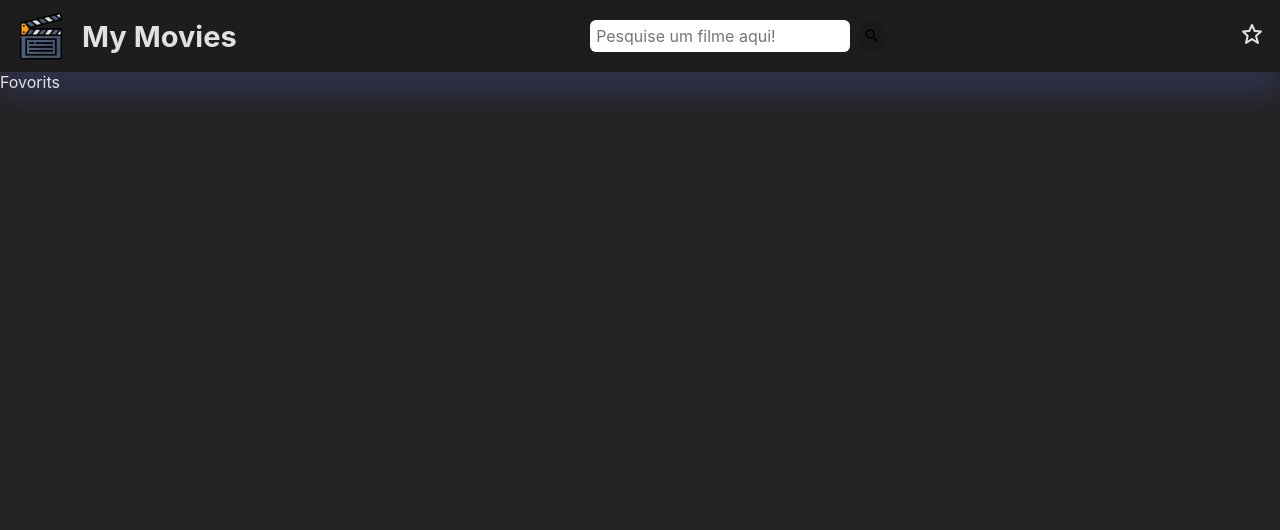
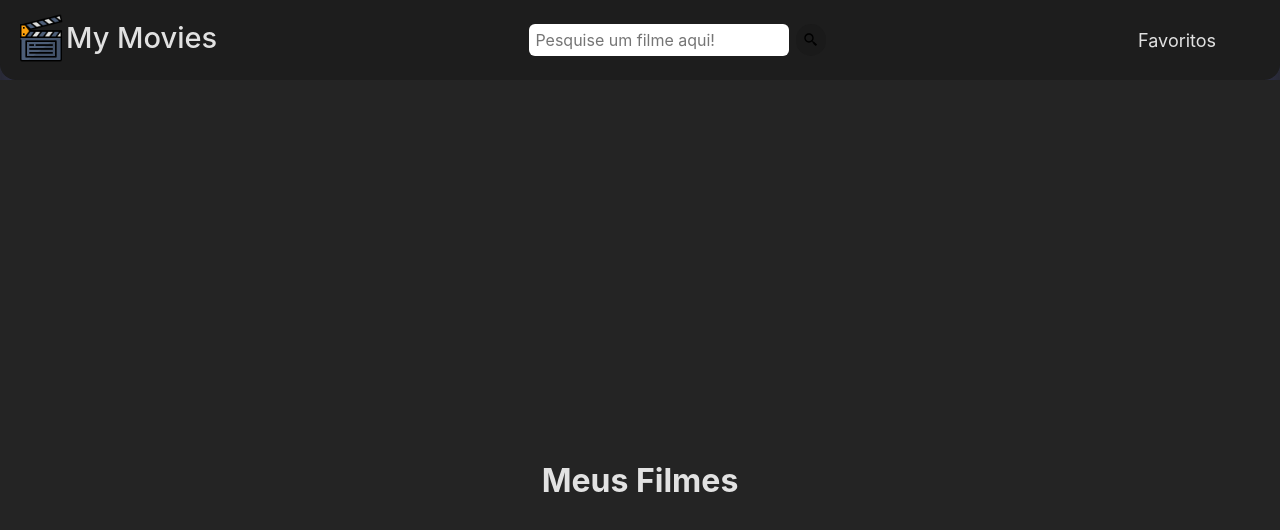
Before and after one commit to vctrr1/my-movie-nextjs, a React (Vite) app: page /favorits in a window 1280 px wide. Shown: the top 530 px of the page. Built offline with nearby package versions, Linux system fonts and the light colour scheme; no server answers.

Commit message:
Movie page completed

```diff
--- a/package.json
+++ b/package.json
@@ -10,10 +10,13 @@
     "preview": "vite preview"
   },
   "dependencies": {
+    "moment": "^2.29.4",
     "prop-types": "^15.8.1",
     "react": "^18.2.0",
     "react-dom": "^18.2.0",
     "react-icons": "^4.9.0",
+    "react-loading-icons": "^1.1.0",
+    "react-moment": "^1.1.3",
     "react-router-dom": "^6.11.2",
     "styled-components": "^5.3.11"
   },
--- a/src/components/movieCard/MovieCard.css
+++ b/src/components/movieCard/MovieCard.css
@@ -20,3 +20,7 @@
     filter: drop-shadow(0 0 1em #646cff9c);
     transform: scale(1.1)
 }
+
+p {
+    padding-top: 7px;
+}
--- a/src/components/navBar/NavBar.css
+++ b/src/components/navBar/NavBar.css
@@ -2,7 +2,8 @@
     display: flex;
     justify-content: space-between;
     align-items: center;
-    padding: 0.7rem 1rem;
+    border-radius: 0px 0px 16px 16px;
+    padding: 0.1rem 1rem;
     background-color: #05050536;
     box-shadow: 0 24px 24px #646cff2a;
 }
@@ -16,8 +17,8 @@
     color:  rgba(255, 255, 255, 0.87);
     display: flex;
     align-items: center;
-    gap: 1rem;
-    text-decoration: none;
+    text-decoration: none !important;
+    margin-top: 11px;
 }
 #navbar h3{
     will-change: filter;
@@ -44,8 +45,8 @@
 #navbar form input:hover {
     border-color: #646cff;
 }
-#navbar form input:focus-visible {
-    outline: 4px auto -webkit-focus-ring-color;
+#navbar form input:focus {
+    outline: 0px auto -webkit-focus-ring-color;
 }
 
 #navbar form button {
@@ -63,12 +64,18 @@
 }
 #navbar form button:focus,
 #navbar form button:focus-visible{
-    outline: 4px auto -webkit-focus-ring-color;
+    outline: 0px auto -webkit-focus-ring-color;
 }
 
-#nav-links {
-    transition: border-color 0.25s;
+.nav-links a {
+    text-decoration: none;
+    padding-right: 1.5rem;
+    padding-left: 2rem;
+    font-size: 18px;
+    color: rgba(255, 255, 255, 0.87);
+    transition: 0.4s;
 }
-#nav-links:hover {
-    border-color: #646cff;
+
+.nav-links a:hover {
+    color: #646cff;
 }
--- a/src/components/navBar/NavBar.jsx
+++ b/src/components/navBar/NavBar.jsx
@@ -1,7 +1,7 @@
 import logo from '../../assets/movie.png'
 import { Link, useNavigate} from 'react-router-dom';
 import { useState } from 'react';
-import {BiSearchAlt2, BiStar} from 'react-icons/bi'
+import {BiSearchAlt2} from 'react-icons/bi'
 import { IconContext } from 'react-icons';
 import './NavBar.css';
 
@@ -35,7 +35,7 @@ const NavBar = () => {
             <div className='nav-links'>
                 <IconContext.Provider value={{ size: '24px', color:'rgb(255, 255, 255, 0.87)'}}>
                     <Link to='/favorits'>
-                        <BiStar/>
+                        <a>Favoritos</a>
                     </Link>
                 </IconContext.Provider>
             </div>
--- /dev/null
+++ b/src/data/db.json
@@ -0,0 +1,4 @@
+{
+    "title": "Testando 123"
+
+}
--- /dev/null
+++ b/src/pages/favorits/Favorits.css
@@ -0,0 +1,15 @@
+.container h1 {
+    color:  rgba(255, 255, 255, 0.87);
+}
+
+.containerFav {
+    color-scheme: light dark;
+    color:  rgba(255, 255, 255, 0.87);
+    background-color: #242424;
+    width: 100vw;
+    height: 100vh;
+    display: flex;
+    flex-direction: row;
+    justify-content: center;
+    align-items: center;
+}
--- a/src/pages/favorits/Favorits.jsx
+++ b/src/pages/favorits/Favorits.jsx
@@ -1,5 +1,12 @@
+import './Favorits.css'
+
 const Favorits = () => {
-    return <div>Fovorits</div>
+    return (
+        <div className="containerFav">
+
+            <h1>Meus Filmes</h1>
+        </div>
+    )
 }
 
 export default Favorits;
--- a/src/pages/home/Home.jsx
+++ b/src/pages/home/Home.jsx
@@ -1,6 +1,7 @@
 import { useState, useEffect } from "react";
 import MovieCard from "../../components/movieCard/MovieCard";
 import '../home/Home.css'
+import LoadingIcons from 'react-loading-icons'
 
 const apiKey = import.meta.env.VITE_API_KEY
 const moviesURL = import.meta.env.VITE_API
@@ -45,7 +46,7 @@ const Home = () => {
         <div className="container">
             <h2 className="title">Em Brave</h2>
             <div className="movies-container">
-                {upcomingMovies.length === 0 && <p>Carregando...</p>}
+                {upcomingMovies.length === 0 && <LoadingIcons.Circles />}
                 {
                     upcomingMovies.map((movie) =>
                         <MovieCard movie={movie} key={movie.id}/>
@@ -54,7 +55,7 @@ const Home = () => {
             </div>
             <h2 className="title">Filmes Melhores Avaliados</h2>
             <div className="movies-container">
-                {topRatedMovies.length === 0 && <p>Carregando...</p>}
+                {topRatedMovies.length === 0 && <LoadingIcons.Circles/>}
                 {
                     topRatedMovies.map((movie) =>
                         <MovieCard movie={movie} key={movie.id}/>
@@ -63,7 +64,7 @@ const Home = () => {
             </div>
             <h2 className="title">Populares</h2>
             <div className="movies-container">
-                {popularMovies.length === 0 && <p>Carregando...</p>}
+                {popularMovies.length === 0 && <LoadingIcons.Circles />}
                 {
                     popularMovies.map((movie) =>
                         <MovieCard movie={movie} key={movie.id}/>
--- a/src/pages/movie/Movie.css
+++ b/src/pages/movie/Movie.css
@@ -2,12 +2,17 @@
     display: flex;
     align-items: center;
     justify-content: center;
+    max-width: 1145px;
     border-radius: 0.8rem;
-    margin: 4rem;
+    margin: 4rem auto;
     background: rgb(161,161,161);
     background: radial-gradient(circle, rgba(161, 161, 161, 0.185) 0%, rgba(24, 24, 24, 0.377) 100%);
     height: fit-content;
     box-shadow: 9px 10px 9px #646cff42;
+}
+
+.movie svg {
+    color: #646cff;
 }
 
 .imgMovie {
@@ -26,8 +31,35 @@
     margin-left: 4rem;
 }
 
-span {
+h3 {
+    font-size: medium;
+    font-weight: 500;
     padding-right:  4rem;
     line-height: 150%;
     margin-bottom: 1rem;
 }
+
+.buttonFV {
+    margin-top: 4rem;
+    font-family: Roboto, sans-serif;
+    font-weight: 100;
+    font-size: 14px;
+    color: #fff;
+    background-color: #6654da;
+    padding: 9px 13px;
+    border: none;
+    border-radius: 11px;
+    cursor: pointer;
+    font-size: 14px;
+    transition: 0.4s;
+
+}
+
+.buttonFV:hover {
+    background: #6654daa9;
+}
+
+.buttonFV {
+    display: inline-block;
+    margin-left: 7.7rem;
+}
--- a/src/pages/movie/Movie.jsx
+++ b/src/pages/movie/Movie.jsx
@@ -1,7 +1,12 @@
 import { useEffect, useState } from "react";
-//import {GiMoneyStack} from 'react-icons/fa'
-import { useParams } from "react-router-dom"; //regata algum elemento da url no caso o ID movie
-import {AiFillStar} from 'react-icons/ai'
+import { useParams, Link } from "react-router-dom"; //regata algum elemento da url no caso o ID movie
+import{FaRegStar} from 'react-icons/fa'
+import {
+  BsGraphUp,
+  BsWallet2,
+  BsClock,
+  BsCalendarWeek,
+} from "react-icons/bs";
 import './Movie.css'
 
 const apiKey = import.meta.env.VITE_API_KEY
@@ -9,13 +14,13 @@ const moviesURL = import.meta.env.VITE_API
 const imageURL = import.meta.env.VITE_IMG
 
 const Movie = () => {
-
   const {id} = useParams()
   const [movie, setMovie] = useState(null)
 
   const getMovies = async (url) => {
     const res = await fetch(url)
     const data = await res.json()
+    console.log(data)
     setMovie(data)
 
   }
@@ -25,25 +30,57 @@ const Movie = () => {
       getMovies(movieURL)
   },[id])
 
-  const getDataFormated = () => {
+  const formatCurrency = (number) => {
+    return number.toLocaleString("en-us", {
+      style: "currency",
+      currency: "USD"
+    })
+  }
+
+  const fateFormated = () => {
     const dateOrig = movie.release_date
     const timesTemp = Date.parse(dateOrig)
     const date = new Date(timesTemp)
     const formatedDate = Intl.DateTimeFormat('pt-br', {
-      dateStyle: "long"
+      dateStyle: "medium"
     })
     return formatedDate.format(date)
   }
 
+  const minutsToHours = (minutos) => {
+    const horas = Math.floor(minutos / 60)
+    const min = minutos % 60
+
+    const horasF = horas < 10 ? `${horas}` : horas
+    const minutosF = min < 10 ? `O${min}` : min
+    return `${horasF}:${minutosF}`
+  }
+
+  const vote= movie?.vote_average
   return <div className="movie">{movie && <>
     <img src={imageURL + movie.poster_path} alt={movie.title} className="imgMovie"/>
     <div className="details">
-      <h1 className="movieTitle">{movie.title}</h1>
-      <span> Sinopse: {movie.overview}</span>
-      <span>Data de Lançamento: {getDataFormated()}</span>
-      <button><AiFillStar/></button>
+      <div className="movieTitle">
+        <h1>{movie.title}</h1>
+        <p>{movie.tagline}</p>
+      </div>
+      <h3> Sinopse: {movie.overview}</h3>
+      <h3><FaRegStar/> Avaliação: {vote.toFixed(1)}</h3>
+      <h3><BsCalendarWeek/> Data de Lançamento: {fateFormated()}</h3>
+      <h3><BsClock/> Duração: {minutsToHours(movie.runtime)} H</h3>
+      <h3><BsWallet2/> Orçamento: {formatCurrency(movie.budget)}</h3>
+      <h3><BsGraphUp/> Faturamento: {formatCurrency(movie.revenue)}</h3>
+      <div className="buttonsMovie">
+        <Link to={'/favorits'}>
+          <button className="buttonFV">Favoritar</button>
+        </Link>
+        <Link to={'/'}>
+          <button className="buttonFV">Voltar</button>
+        </Link>
+      </div>
     </div>
-  </>}</div>;
+    </>}
+    </div>;
 };
 
 export default Movie;
--- a/src/pages/search/Search.jsx
+++ b/src/pages/search/Search.jsx
@@ -2,6 +2,7 @@ import { useState, useEffect } from "react";
 import { useSearchParams } from "react-router-dom"; //permite pegar a query string
 import MovieCard from '../../components/movieCard/MovieCard'
 import '../search/Search.css'
+import LoadingIcons from 'react-loading-icons'
 
 const searchURL = import.meta.env.VITE_SEARCH
 const apiKey = import.meta.env.VITE_API_KEY
@@ -32,7 +33,7 @@ const Search = () => {
         <div className="container">
             <h2 className="titleSearch">Pesquisando: <span className="textSearch">{query}</span></h2>
             <div className="movies-container">
-                {movie.length === 0 && <p>Carregando...</p>}
+                {movie.length === 0 && <LoadingIcons.Circles/>}
                 {
                     movie.map((movie) =>
                         <MovieCard movie={movie} key={movie.id}/>
```
Also changed, not shown: 1 other file (tests, documents, lock files or other folders).
